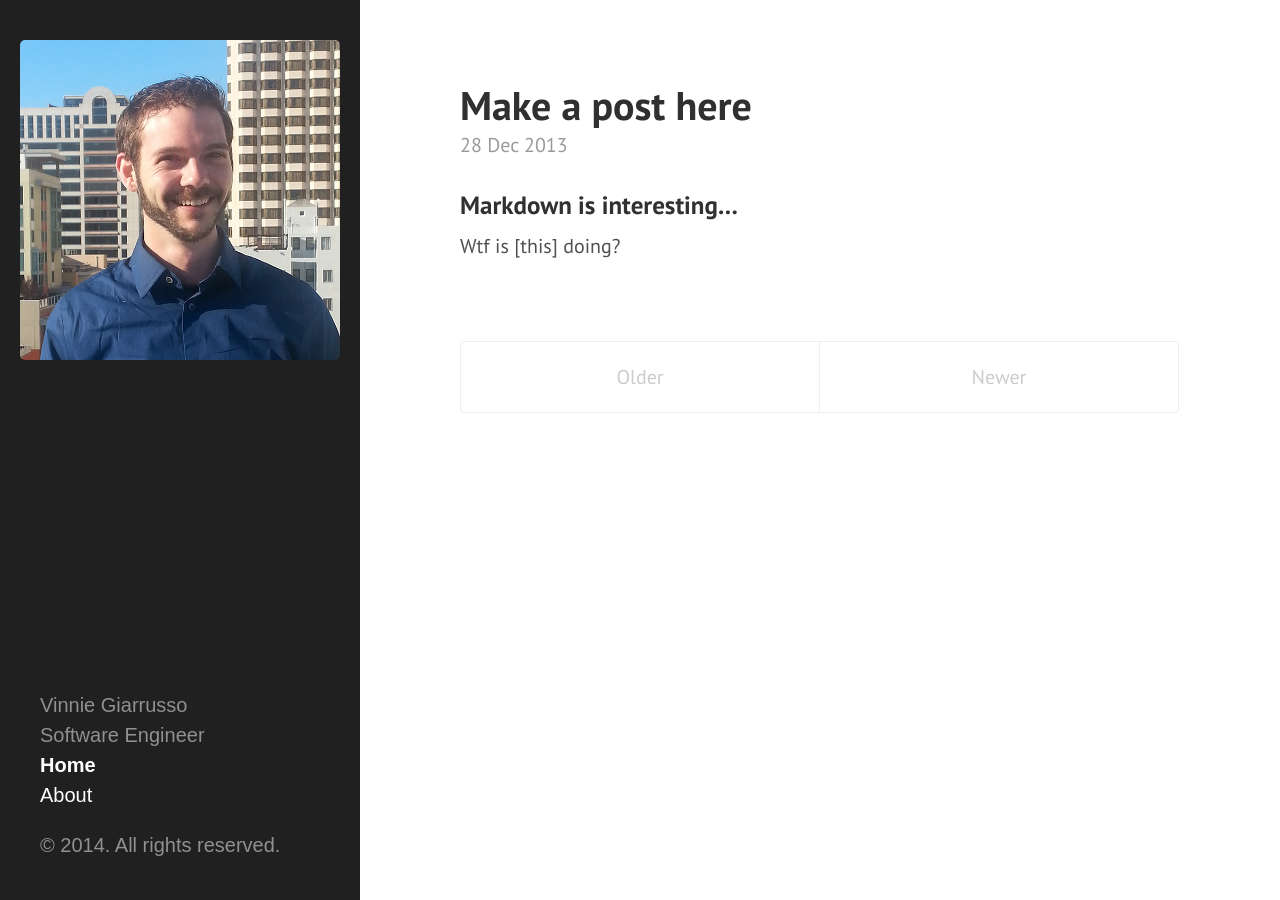
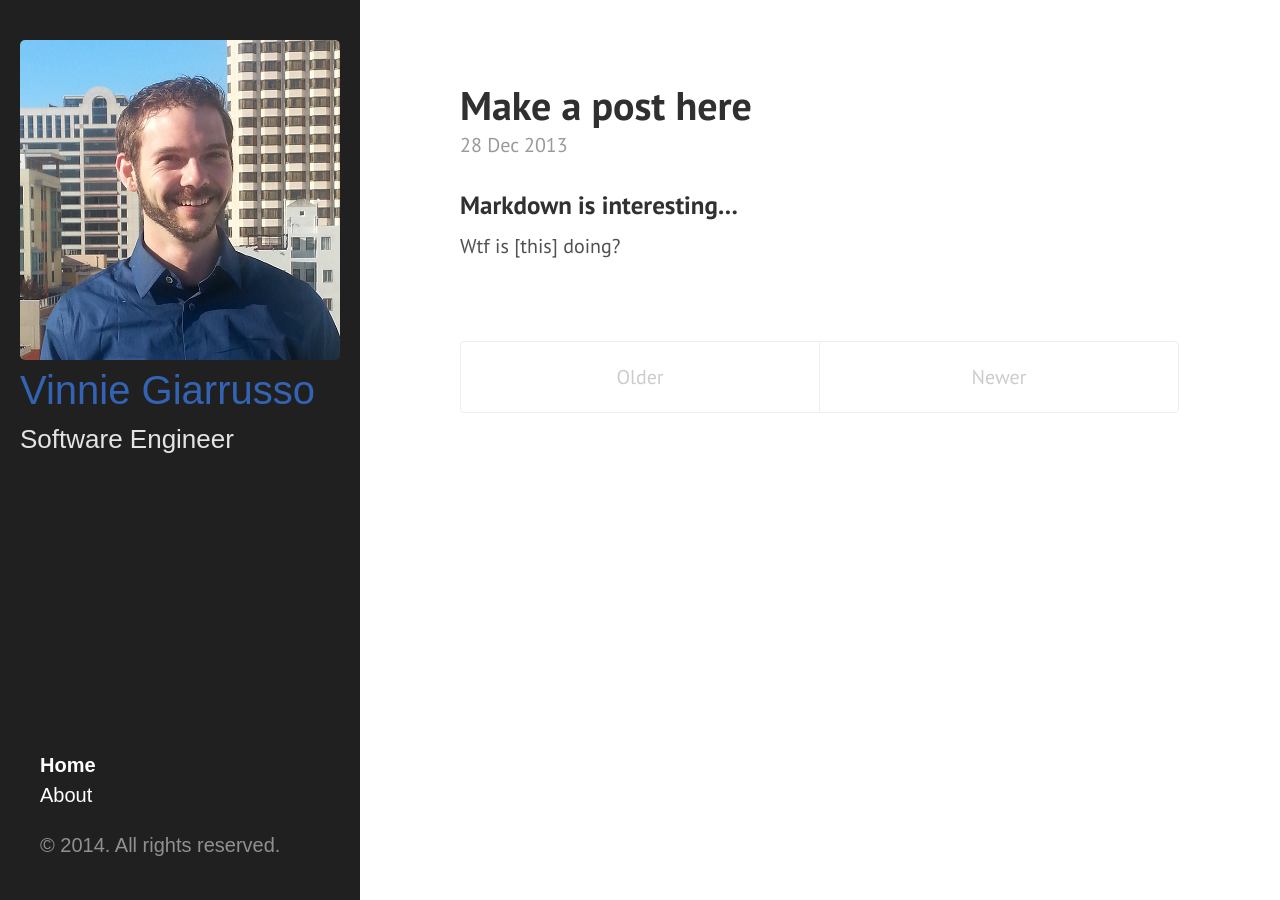
Before and after one commit to vingiarrusso/vingiarrusso.github.io, a Jekyll site: the page built from index.html, in a window 1280 px wide. Built offline with Jekyll 4.4.1, drawn with Linux system fonts in a browser that asks for light colours; some web fonts are replaced; Markdown is read by kramdown in place of the engine named in the settings; the list of posts is cut into pages by our own code.

Commit message:
changing some styles and moving text around

```diff
--- a/_config.yml
+++ b/_config.yml
@@ -10,11 +10,10 @@ picture:          '<img class="mypic" src="../public/images/me.jpg">'
 title:            Vinnie Giarrusso
 tagline:          'San Francisco based Software Engineer'
 description:      'Software Engineer'
-url:              http://hyde.getpoole.com
 
 author:
-  name:           'Mark Otto'
-  url:            https://twitter.com/mdo
+  name:           'Vinnie Giarrusso'
+  url:            http://linkedin.com/in/vinniegiarrusso
 
 paginate:         5
 
--- a/_includes/sidebar.html
+++ b/_includes/sidebar.html
@@ -1,11 +1,10 @@
 <div class="sidebar">
   <div class="mypic">{{site.picture}}</div>
-  <div class="container sidebar-sticky">
-    <div class="deets">
+  <div class="deets">
       <div class="name">{{site.title}}</div>
       <div class="jobtitle"> {{site.description}}</div>
-    </div>
-
+  </div>
+  <div class="container sidebar-sticky">
     <ul class="sidebar-nav">
       <li class="sidebar-nav-item{% if page.title == "Home" %} active{% endif %}">
         <a href="/">Home</a>
--- a/public/css/styles.css
+++ b/public/css/styles.css
@@ -1,7 +1,11 @@
 .sidebar {
   font-family: 'Fresca', sans-serif;
 }
-
-.name {
-  font-size: '2rem';
+.name{
+  font-size: 2rem;
+  color: rgba(51, 99, 180, 1);
 }
+.jobtitle {
+  font-size: 1.3rem;
+  color: rgba(255, 255, 255, 0.88);
+}
```
